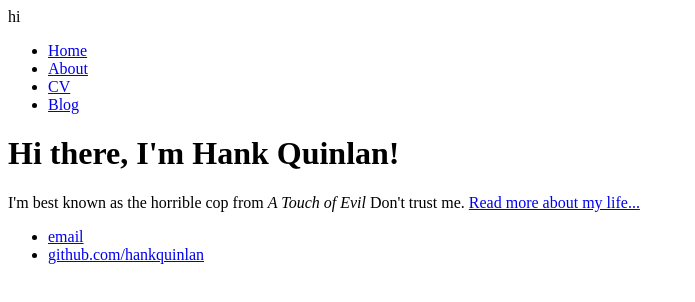
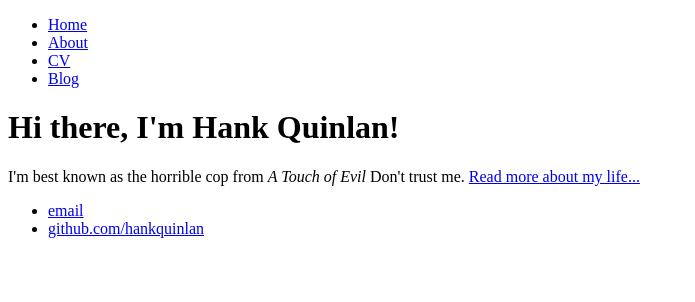
Before and after one commit to Android-People/android-people.github.io, a plain HTML site: page index.html in a window 1280 px wide. Shown: the whole page, without its empty margins (0-695 px from the left). Drawn offline with Linux system fonts and the light colour scheme.

Commit message:
Update index.html

```diff
--- a/index.html
+++ b/index.html
@@ -1,56 +1,28 @@
-<p>hi<p>
 <!DOCTYPE html>
-
 <html>
-
 	<head>
-
 		<title>Hank Quinlan, Horrible Cop</title>
-
 	</head>
-
 	<body>
-
 		<nav>
-
     		<ul>
-
         		<li><a href="/">Home</a></li>
-
 	        	<li><a href="/about">About</a></li>
-
         		<li><a href="/cv">CV</a></li>
-
         		<li><a href="/blog">Blog</a></li>
-
     		</ul>
-
 		</nav>
-
 		<div class="container">
-
     		<div class="blurb">
-
         		<h1>Hi there, I'm Hank Quinlan!</h1>
-
 				<p>I'm best known as the horrible cop from <em>A Touch of Evil</em> Don't trust me. <a href="/about">Read more about my life...</a></p>
-
     		</div><!-- /.blurb -->
-
 		</div><!-- /.container -->
-
 		<footer>
-
     		<ul>
-
         		<li><a href="mailto:hankquinlanhub@gmail.com">email</a></li>
-
         		<li><a href="https://github.com/hankquinlan">github.com/hankquinlan</a></li>
-
 			</ul>
-
 		</footer>
-
 	</body>
-
 </html>
```
